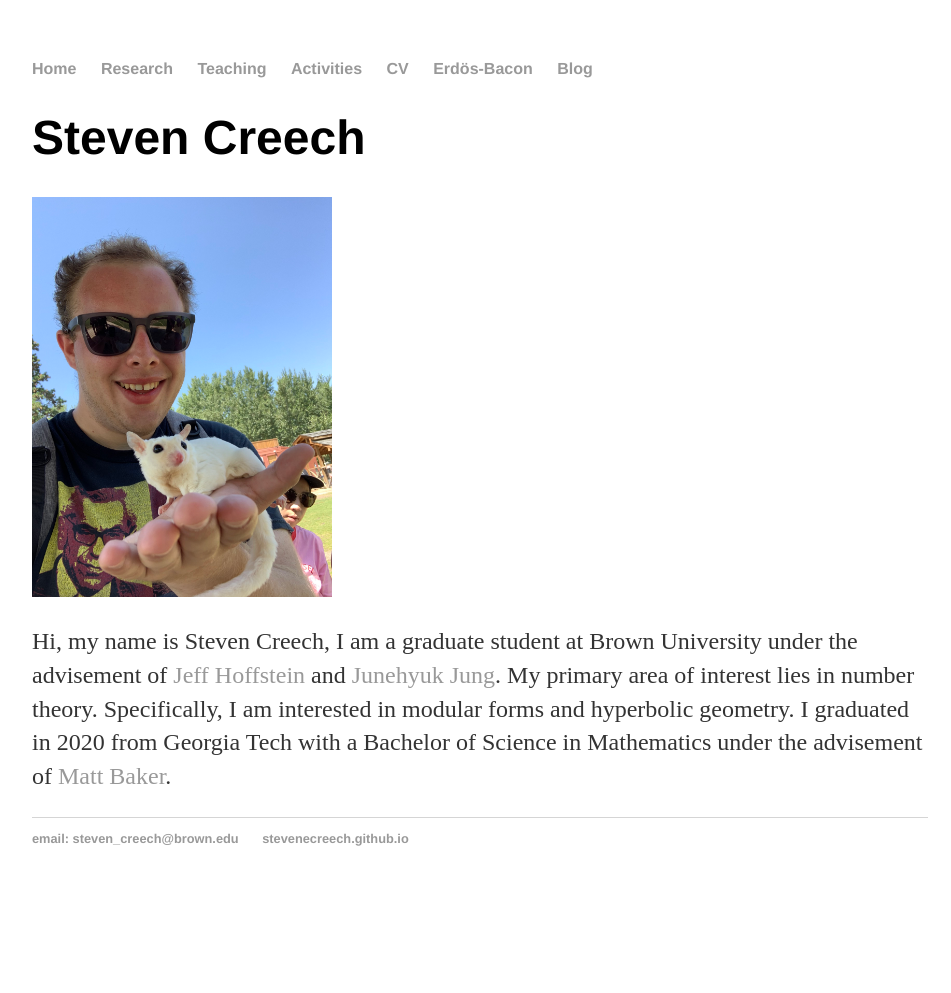
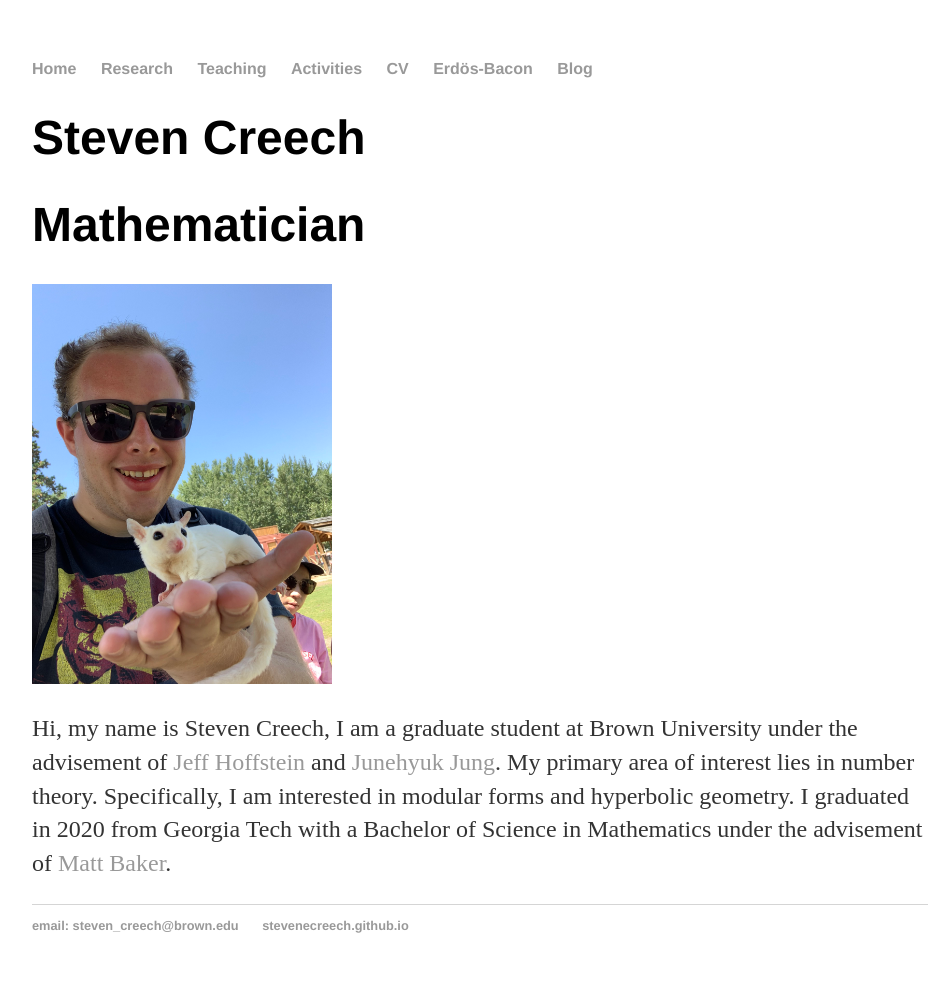
Before and after one commit to stevenecreech/stevenecreech.github.io, a Jekyll site: the page built from index.html, in a window 1280 px wide. Shown: the whole page, without its empty margins (160-1111 px from the left). Built offline with Jekyll 4.4.1, drawn with Linux system fonts in a browser that asks for light colours; Markdown is read by kramdown in place of the engine named in the settings; before the commit the page ends 906 px from its top, so only the background shows below that.

Commit message:
Update index.html

```diff
--- a/index.html
+++ b/index.html
@@ -4,6 +4,7 @@ title: Steven Creech
 ---
 <div class="blurb">
 	<h1>Steven Creech</h1>
+	<h1>Mathematician</h1>
 
 	<body>
     <img src="images/SugarGlider.JPG" alt="Sugar Glider Image" width = "300" height = auto>
```
